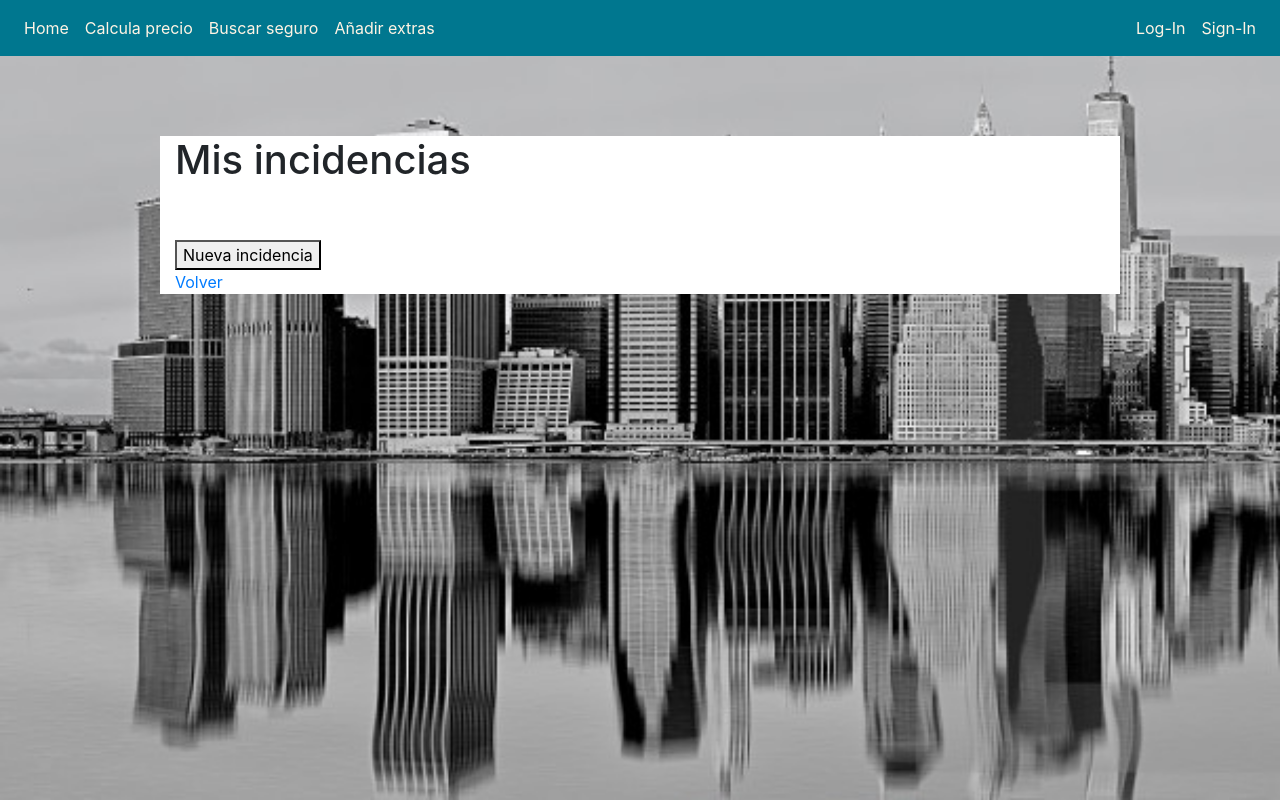
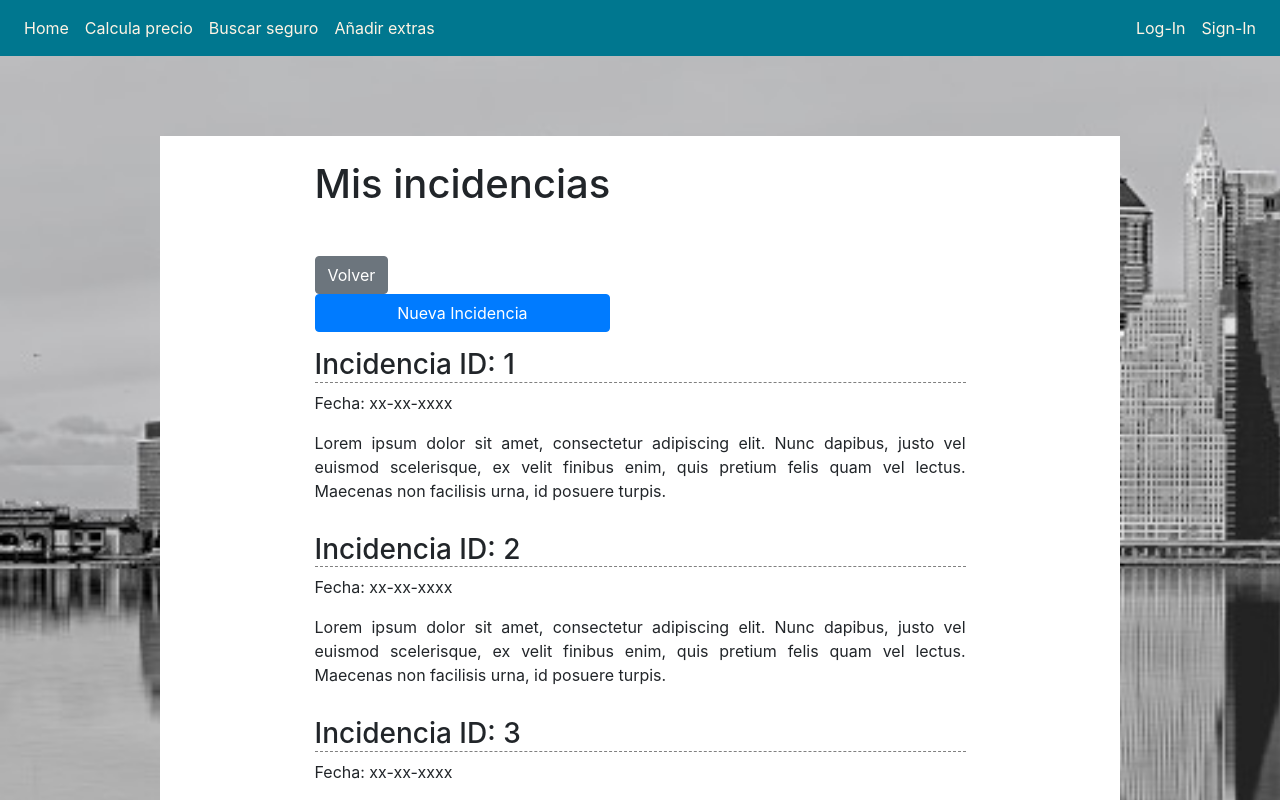
Before and after one commit to AlexanderAlvarezMarques/GS1-Final-Project, a React (Create React App) app: page /Incidences in a window 1280 px wide. Shown: the top 800 px of the page. Built offline with nearby package versions, Linux system fonts and the light colour scheme; no server answers.

Commit message:
Add css incidences

```diff
--- a/src/componentes/Incidences.js
+++ b/src/componentes/Incidences.js
@@ -56,14 +56,51 @@ const Incidences = () => {
 
     return (
         <Fragment>
-      <h1>Mis incidencias</h1>
-      <br></br>
-      <div id="incidencia">
+            <div class="claims">
+
+                <div class="form-group">
+
+                    <h1 class="my-4">Mis incidencias</h1><br />
+
+                    <Link to={"/sesion"}>
+                        <span class="btn btn-secondary">
+                            Volver
+                            </span>
+                    </Link>
+
+                    <button onClick={misIncidences} class="btn btn-primary">Nueva Incidencia</button>
                 </div>
-      <br></br>
-      <button onClick={misIncidences}> Nueva incidencia</button>
-      <br></br>
-      <Link to={"/sesion"}>Volver</Link>
+
+                <div class="titles">
+                    <div class="title-1">Asunto</div>
+                    <div class="title-2">Descripción</div>
+                </div>
+
+                <div class="claim">
+                    <h3 class="subject">Incidencia ID: 1</h3>
+                    <p>Fecha: xx-xx-xxxx</p>
+                    <div class="description">
+                        Lorem ipsum dolor sit amet, consectetur adipiscing elit. Nunc dapibus, justo vel euismod scelerisque, ex velit finibus enim, quis pretium felis quam vel lectus. Maecenas non facilisis urna, id posuere turpis.
+                    </div>
+                </div>
+
+                <div class="claim">
+                    <h3 class="subject">Incidencia ID: 2</h3>
+                    <p>Fecha: xx-xx-xxxx</p>
+                    <div class="description">
+                        Lorem ipsum dolor sit amet, consectetur adipiscing elit. Nunc dapibus, justo vel euismod scelerisque, ex velit finibus enim, quis pretium felis quam vel lectus. Maecenas non facilisis urna, id posuere turpis.
+                        </div>
+                </div>
+
+                <div class="claim">
+                    <h3 class="subject">Incidencia ID: 3</h3>
+                    <p>Fecha: xx-xx-xxxx</p>
+                    <div class="description">
+                        Lorem ipsum dolor sit amet, consectetur adipiscing elit. Nunc dapibus, justo vel euismod scelerisque, ex velit finibus enim, quis pretium felis quam vel lectus. Maecenas non facilisis urna, id posuere turpis.
+                        </div>
+                </div>
+
+            </div>
         </Fragment>
     );
 };
--- a/src/componentes/NewIncidence.js
+++ b/src/componentes/NewIncidence.js
@@ -102,42 +102,45 @@ const NewIncidence = () => {
     //    HTML
     return (
         <Fragment>
+            <div class="claims py-2">
                 <form onSubmit={enviarIncidencia}>
                     <h2> Incidencia</h2>
-        <Contenedor>
-          <h3>Asunto:&nbsp;</h3>
+                    <div class="form-group">
+                        <label>Asunto:&nbsp;</label>
                         <input
                             type="text"
                             name="issue"
                             value={issue}
                             onChange={obtenerDatos}
                         />
-        </Contenedor>
-        <br></br>
-        <Contenedor>
-          <h3>Fecha de incidencia:&nbsp;</h3>
+                    </div>
+
+                    <div class="form-group">
+                        <label>Fecha de incidencia:&nbsp;</label>
                         <input
                             type="text"
                             name="dateIssue"
                             value={dateIssue}
                             onChange={obtenerDatos}
                         />
-        </Contenedor>
-        <br></br>
-        <Contenedor>
-          <h3>Mensaje:&nbsp;</h3>
+                    </div>
+
+                    <div class="form-group">
+                        <label>Mensaje:</label>
                         <input
                             type="text"
                             name="incidenceContext"
                             value={incidenceContext}
                             onChange={obtenerDatos}
                         />
-        </Contenedor>
-        <br></br>
+                    </div>
+
+
                     {error ? <Error>Debes rellenar todos los campos</Error> : null}
-        <Boton type="submit">Enviar</Boton>
-        <Link to={"/Incidences"}> Volver</Link>
+                    <button type="submit" class="btn btn-primary submit">Enviar</button>
+                    <Link to={"/Incidences"}><span class="btn btn-danger ml-2">Cancelar</span></Link>
                 </form>
+            </div>
         </Fragment>
     );
 };
```
Lines whose indentation alone changed are shown as unchanged.
